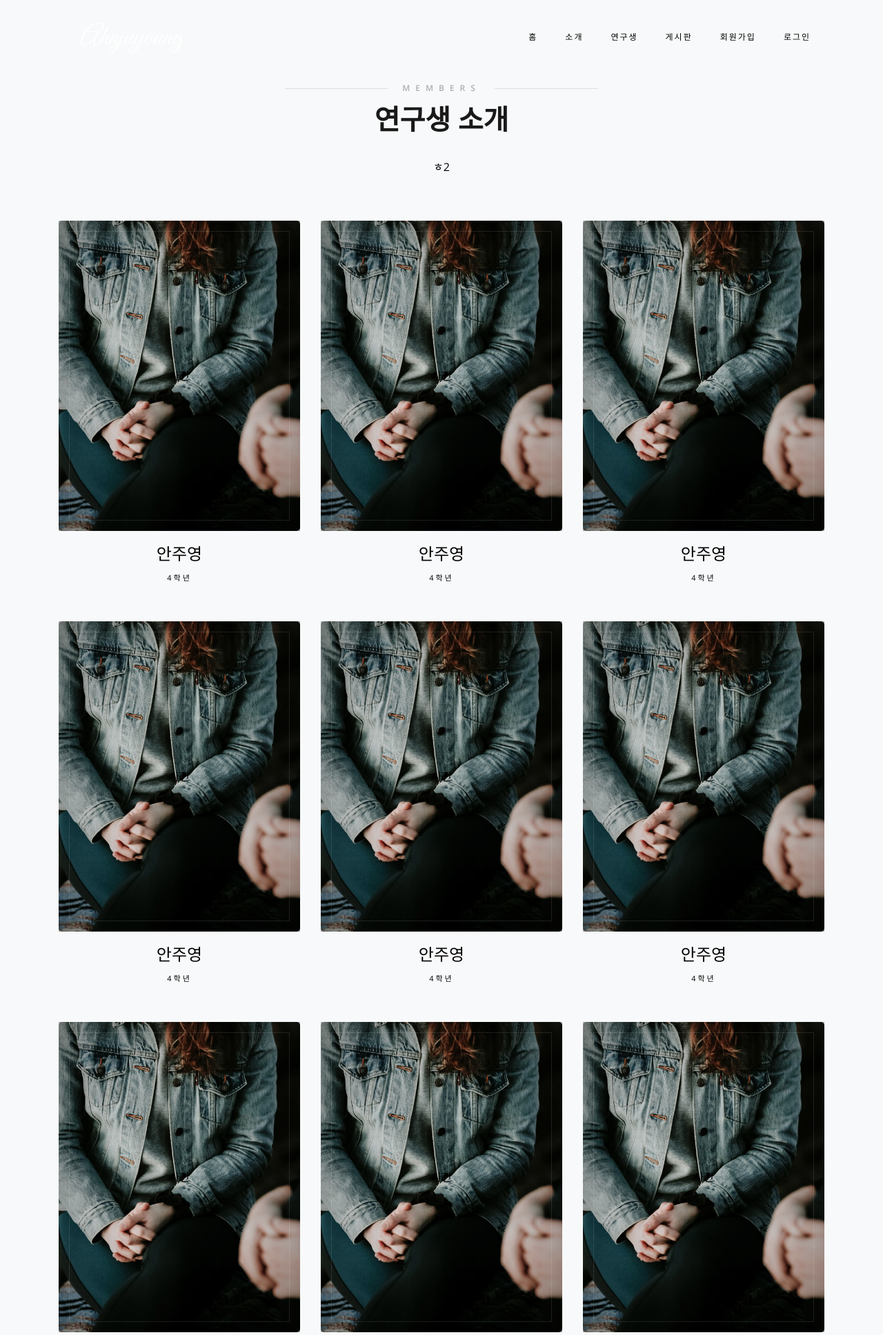
After one commit to jyahn0623/Embedded-Lab-s-site, a Django app: page /members/ in a window 1280 px wide. The commit adds this page. Shown: the top 1936 px of the page at 69% size. Run offline with Django 3.2, Linux system fonts and the light colour scheme; some libraries are stand-ins or nearby versions; some web fonts are replaced.

Commit message:
작업 중

```diff
--- /dev/null
+++ b/Embedded/Main/templates/Main/Introduction_members.html
@@ -0,0 +1,150 @@
+{% extends 'Main/base.html' %}
+{% block content %}
+<style>
+*{
+    color : black;
+}
+
+</style>
+<section class="ftco-section bg-light" id="sermons-section">
+			<div class="container">
+				<div class="row justify-content-center pb-5">
+          <div class="col-md-12 heading-section text-center ftco-animate">
+          	<span class="subheading">Members</span>
+            <h2 class="mb-4">연구생 소개</h2>
+            <p>ㅎ2</p>
+          </div>
+        </div>
+				<div class="row">
+        	<div class="col-md-4">
+        		<div class="sermon-wrap ftco-animate">
+    					<div class="img d-flex align-items-center justify-content-center" style="background-image: url(images/sermon-1.jpg);">
+    						사진
+    					</div>
+    					<div class="text pt-3 text-center">
+    						<h2 class="mb-0"><a href="sermon.html">안주영</a></h2>
+    						<div class="meta">
+		  						<p class="mb-0">
+			  						<span>4학년</span>
+		  						</p>
+		  					</div>
+    					</div>
+  					</div>
+        	</div>
+        	<div class="col-md-4">
+        		<div class="sermon-wrap ftco-animate">
+    					<div class="img d-flex align-items-center justify-content-center" style="background-image: url(images/sermon-1.jpg);">
+    						사진
+    					</div>
+    					<div class="text pt-3 text-center">
+    						<h2 class="mb-0"><a href="sermon.html">안주영</a></h2>
+    						<div class="meta">
+		  						<p class="mb-0">
+			  						<span>4학년</span>
+		  						</p>
+		  					</div>
+    					</div>
+  					</div>
+        	</div><div class="col-md-4">
+        		<div class="sermon-wrap ftco-animate">
+    					<div class="img d-flex align-items-center justify-content-center" style="background-image: url(images/sermon-1.jpg);">
+    						사진
+    					</div>
+    					<div class="text pt-3 text-center">
+    						<h2 class="mb-0"><a href="sermon.html">안주영</a></h2>
+    						<div class="meta">
+		  						<p class="mb-0">
+			  						<span>4학년</span>
+		  						</p>
+		  					</div>
+    					</div>
+  					</div>
+        	</div><div class="col-md-4">
+        		<div class="sermon-wrap ftco-animate">
+    					<div class="img d-flex align-items-center justify-content-center" style="background-image: url(images/sermon-1.jpg);">
+    						사진
+    					</div>
+    					<div class="text pt-3 text-center">
+    						<h2 class="mb-0"><a href="sermon.html">안주영</a></h2>
+    						<div class="meta">
+		  						<p class="mb-0">
+			  						<span>4학년</span>
+		  						</p>
+		  					</div>
+    					</div>
+  					</div>
+        	</div><div class="col-md-4">
+        		<div class="sermon-wrap ftco-animate">
+    					<div class="img d-flex align-items-center justify-content-center" style="background-image: url(images/sermon-1.jpg);">
+    						사진
+    					</div>
+    					<div class="text pt-3 text-center">
+    						<h2 class="mb-0"><a href="sermon.html">안주영</a></h2>
+    						<div class="meta">
+		  						<p class="mb-0">
+			  						<span>4학년</span>
+		  						</p>
+		  					</div>
+    					</div>
+  					</div>
+        	</div><div class="col-md-4">
+        		<div class="sermon-wrap ftco-animate">
+    					<div class="img d-flex align-items-center justify-content-center" style="background-image: url(images/sermon-1.jpg);">
+    						사진
+    					</div>
+    					<div class="text pt-3 text-center">
+    						<h2 class="mb-0"><a href="sermon.html">안주영</a></h2>
+    						<div class="meta">
+		  						<p class="mb-0">
+			  						<span>4학년</span>
+		  						</p>
+		  					</div>
+    					</div>
+  					</div>
+        	</div><div class="col-md-4">
+        		<div class="sermon-wrap ftco-animate">
+    					<div class="img d-flex align-items-center justify-content-center" style="background-image: url(images/sermon-1.jpg);">
+    						사진
+    					</div>
+    					<div class="text pt-3 text-center">
+    						<h2 class="mb-0"><a href="sermon.html">안주영</a></h2>
+    						<div class="meta">
+		  						<p class="mb-0">
+			  						<span>4학년</span>
+		  						</p>
+		  					</div>
+    					</div>
+  					</div>
+        	</div><div class="col-md-4">
+        		<div class="sermon-wrap ftco-animate">
+    					<div class="img d-flex align-items-center justify-content-center" style="background-image: url(images/sermon-1.jpg);">
+    						사진
+    					</div>
+    					<div class="text pt-3 text-center">
+    						<h2 class="mb-0"><a href="sermon.html">안주영</a></h2>
+    						<div class="meta">
+		  						<p class="mb-0">
+			  						<span>4학년</span>
+		  						</p>
+		  					</div>
+    					</div>
+  					</div>
+        	</div><div class="col-md-4">
+        		<div class="sermon-wrap ftco-animate">
+    					<div class="img d-flex align-items-center justify-content-center" style="background-image: url(images/sermon-1.jpg);">
+    						사진
+    					</div>
+    					<div class="text pt-3 text-center">
+    						<h2 class="mb-0"><a href="sermon.html">안주영</a></h2>
+    						<div class="meta">
+		  						<p class="mb-0">
+			  						<span>4학년</span>
+		  						</p>
+		  					</div>
+    					</div>
+  					</div>
+        	</div>
+        </div>
+			</div>
+		</section>
+{% endblock %}
--- a/Embedded/Main/templates/Main/base.html
+++ b/Embedded/Main/templates/Main/base.html
@@ -36,15 +36,19 @@
 
             <div class="collapse navbar-collapse" id="ftco-nav">
                 <ul class="navbar-nav nav ml-auto">
-                <li class="nav-item"><a href="  " class="nav-link"><span>홈</span></a></li>
+                <li class="nav-item"><a href="{% url 'main:main'%}" class="nav-link"><span>홈</span></a></li>
                 <li class="nav-item"><a href="#about-section" class="nav-link"><span>소개</span></a></li>
+                <li class="nav-item"><a href="{% url 'main:Viewmembers' %}" class="nav-link"><span>연구생</span></a></li>
                 <li class="nav-item"><a href="#" class="nav-link"><span>게시판</span></a></li>
+                <li class="nav-item"><a href="#" class="nav-link"><span>회원가입</span></a></li>
+                <li class="nav-item"><a href="#" class="nav-link"><span>로그인</span></a></li>
                 </ul>
             </div>
             </div>
         </nav>
     {% block content %}
     {% endblock %}
+
     <!---->
      <footer class="ftco-footer ftco-bg-dark ftco-section">
       <div class="container">
@@ -53,11 +57,7 @@
             <div class="ftco-footer-widget mb-4">
               <h2 class="ftco-heading-2 logo"><span>임베디드</span> 연구실</h2>
               <p>This is Embedded Lab site for share datas and communicate with each other.</p>
-              <ul class="ftco-footer-social list-unstyled float-md-left float-lft mt-5">
-                <li class="ftco-animate"><a href="#"><span class="icon-twitter"></span></a></li>
-                <li class="ftco-animate"><a href="#"><span class="icon-facebook"></span></a></li>
-                <li class="ftco-animate"><a href="#"><span class="icon-instagram"></span></a></li>
-              </ul>
+
             </div>
           </div>
           <div class="col-md">
--- a/Embedded/Main/urls.py
+++ b/Embedded/Main/urls.py
@@ -1,6 +1,9 @@
 from django.urls import path
 from Main.views import *
+from Main import views
 
+app_name = 'main'
 urlpatterns = [
     path('', Main.as_view(), name="main"),
+    path('members/', views.ViewMembers, name="Viewmembers"),
 ]
--- a/Embedded/Main/views.py
+++ b/Embedded/Main/views.py
@@ -5,3 +5,6 @@ from django.views.generic import View
 class Main(View):
     def get(self, request, *args, **kwargs):
         return render(request, 'Main/index.html', {})
+
+def ViewMembers(request):
+    return render(request, 'Main/Introduction_members.html', {})
```
Also changed, not shown: Embedded/Main/templates/Main/index.html (+15 -23 lines).
